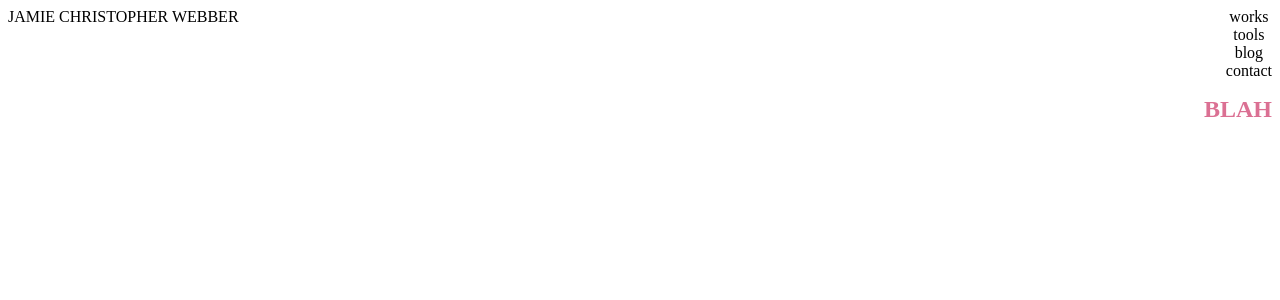
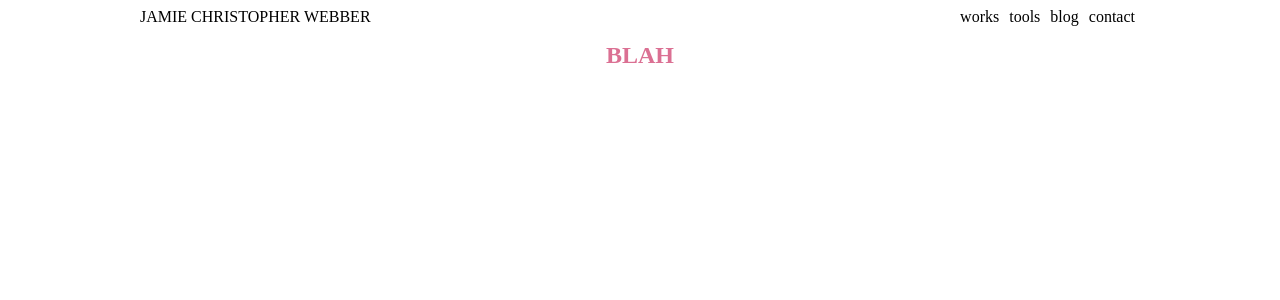
Before and after one commit to jamiecwebber/jcw-website, a React (Create React App) app: page / in a window 1280 px wide. Shown: the top 300 px of the page. Built offline with nearby package versions, Linux system fonts and the light colour scheme.

Commit message:
styled the header

```diff
--- a/src/App.js
+++ b/src/App.js
@@ -1,41 +1,27 @@
 import React from 'react';
 import './App.css';
-// import { StyledHeader } from './components/Header.js';
+import { StyledHeader } from './components/Header.js';
 import styled from 'styled-components'
-
-const Header = ({ className }) => {
-  return (
-      <header className={className}>
-          <div>
-              JAMIE CHRISTOPHER WEBBER
-          </div>
-          <nav>
-              <div>works</div>
-              <div>tools</div>
-              <div>blog</div>
-              <div>contact</div>
-          </nav>
-      </header>
-  )
-};
-
-const StyledHeader = styled(Header)`
-  display: flex;
-  flex-direction: row;
-  justify-content: space-between;
-`;
 
 const Title = styled.h1`
   font-size: 1.5em;
-  text-align: right;
+  text-align: center;
   color: palevioletred;
+`;
+
+const MainPage = styled.main`
+  align: center;
+  max-width: 1000px;
+  margin: auto;
 `;
 
 function App() {
   return (
     <div className="App">
-      <StyledHeader />
-      <Title>BLAH</Title>
+      <MainPage>
+        <StyledHeader />
+        <Title>BLAH</Title>
+      </MainPage>
     </div>
   );
 }
--- a/src/components/Header.js
+++ b/src/components/Header.js
@@ -3,4 +3,36 @@ import styled from 'styled-components';
 
 
 
-export { Header, StyledHeader };
+const Header = ({ className }) => {
+    return (
+        <header className={className}>
+            <div>
+                JAMIE CHRISTOPHER WEBBER
+            </div>
+            <StyledNav>
+                <NavItem>works</NavItem>
+                <NavItem>tools</NavItem>
+                <NavItem>blog</NavItem>
+                <NavItem>contact</NavItem>
+            </StyledNav>
+        </header>
+    )
+  };
+
+const StyledHeader = styled(Header)`
+    display: flex;
+    flex-direction: row;
+    justify-content: space-between;
+`;
+
+const StyledNav = styled.nav`
+    display: flex;
+    flex-direction: row;
+    justify-content: space-between;
+`
+
+const NavItem = styled.div`
+    margin: auto 5px;
+`
+
+export { StyledHeader };
```
